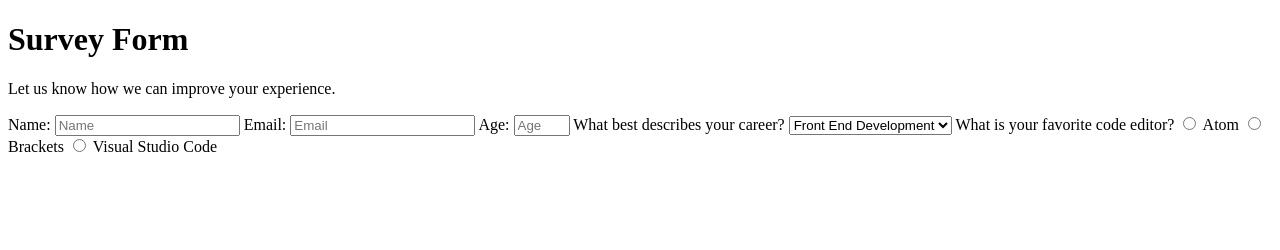
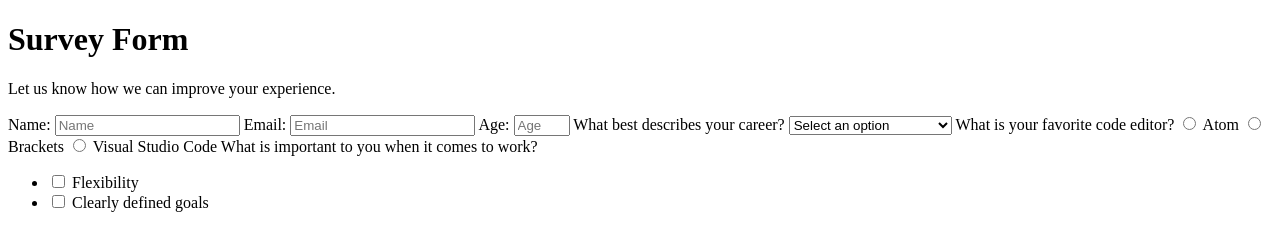
Before and after one commit to ileanahi/free-code-camp, a plain HTML site: page Survey Form/index.html in a window 1280 px wide. Drawn offline with Linux system fonts and the light colour scheme.

Commit message:
feat: Added a group of checkboxes to fulfill User Story 14

```diff
--- a/Survey Form/index.html
+++ b/Survey Form/index.html
@@ -31,6 +31,7 @@
             <input type="number" id="number" min="13" max="99" placeholder="Age" required>
             <label for="dropdown">What best describes your career?</label>
             <select id="dropdown">
+                <option disabled selected value>Select an option</option>
                 <option value="frontend">Front End Development</option>
                 <option value="backend">Back End Development</option>
                 <option value="fullstack">Full Stack Development</option>
@@ -39,6 +40,12 @@
             <input type="radio" name="ide" value="1"> Atom
             <input type="radio" name="ide" value="2"> Brackets
             <input type="radio" name="ide" value="3"> Visual Studio Code
+            <label for="preferences">What is important to you when it comes to work?</label>
+            <ul id="preferences">
+                <li><input type="checkbox" value="1"> Flexibility</li>
+                <li><input type="checkbox" value="2"> Clearly defined goals</li>
+            </ul>
+
         </form>
     </main>
 </body>
```
